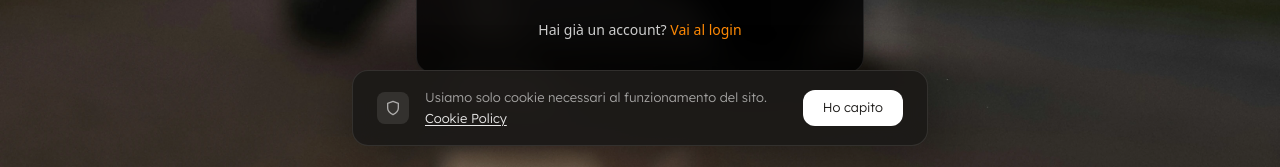
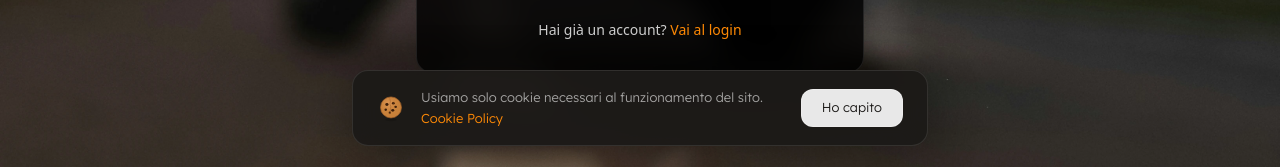
Before and after one commit to Omarone529/ApexGPS_Web, a React (Vite) app: page /register in a window 1280 px wide. Shown: the part 630-797 px from the top of the page. Built offline with nearby package versions, Linux system fonts and the light colour scheme; no server answers.

Commit message:
refactor: update cookie banner

```diff
--- a/src/components/CookieBanner.jsx
+++ b/src/components/CookieBanner.jsx
@@ -5,89 +5,163 @@ const lexend = { fontFamily: "'Lexend', sans-serif" };
 
 export default function CookieBanner() {
     const [visible, setVisible] = useState(false);
-    const [animating, setAnimating] = useState(false);
+    const [animateIn, setAnimateIn] = useState(false);
 
     useEffect(() => {
         const accepted = localStorage.getItem('apexgps_cookies_accepted');
         if (!accepted) {
             const t = setTimeout(() => {
                 setVisible(true);
-                requestAnimationFrame(() => requestAnimationFrame(() => setAnimating(true)));
+                // Forza un frame prima di attivare la transizione
+                requestAnimationFrame(() => {
+                    requestAnimationFrame(() => setAnimateIn(true));
+                });
             }, 800);
             return () => clearTimeout(t);
         }
     }, []);
 
     const handleAccept = () => {
-        setAnimating(false);
-        setTimeout(() => {
         localStorage.setItem('apexgps_cookies_accepted', 'true');
         setVisible(false);
-        }, 350);
     };
 
     if (!visible) return null;
 
     return (
-        <>
-            <style>{`
-                @keyframes cookie-up {
-                    from { transform: translateY(100%); opacity: 0; }
-                    to   { transform: translateY(0);    opacity: 1; }
-                }
-                @keyframes cookie-down {
-                    from { transform: translateY(0);    opacity: 1; }
-                    to   { transform: translateY(100%); opacity: 0; }
-                }
-                .cookie-enter { animation: cookie-up 0.4s cubic-bezier(0.34, 1.2, 0.64, 1) forwards; }
-                .cookie-exit  { animation: cookie-down 0.35s cubic-bezier(0.4, 0, 1, 1) forwards; }
-            `}</style>
-
         <div
             className="fixed bottom-0 left-0 right-0 z-50 px-4 pb-5 sm:px-8 sm:pb-6"
             role="region"
             aria-label="Informativa cookie"
         >
             <div
-                    className={`mx-auto max-w-xl bg-[#1C1A18]/95 backdrop-blur-md rounded-2xl
-                               px-6 py-4 flex flex-col sm:flex-row items-start sm:items-center gap-4
-                               border border-white/10 shadow-[0_8px_48px_rgba(0,0,0,0.35)]
-                               ${animating ? 'cookie-enter' : 'cookie-exit'}`}
+                className={[
+                    'mx-auto max-w-xl bg-[#1C1A18]/95 backdrop-blur-md rounded-2xl',
+                    'px-6 py-4 flex flex-col sm:flex-row items-start sm:items-center gap-4',
+                    'border border-white/10 shadow-[0_8px_48px_rgba(0,0,0,0.35)]',
+                    'transition-all duration-500 ease-out',
+                    animateIn ? 'opacity-100 translate-y-0' : 'opacity-0 translate-y-4',
+                ].join(' ')}
                 style={lexend}
             >
-                    <div className="flex-shrink-0 w-8 h-8 rounded-lg bg-white/10 flex items-center justify-center">
+                {/* Icona */}
+                <div className="flex-shrink-0 flex items-center justify-center">
                     <svg
-                            width="16"
-                            height="16"
-                            viewBox="0 0 24 24"
+                        width="28"
+                        height="28"
+                        viewBox="0 0 48 48"
                         fill="none"
-                            stroke="rgba(255,255,255,0.6)"
-                            strokeWidth="2"
+                        xmlns="http://www.w3.org/2000/svg"
+                    >
+                        {/* Ombra */}
+                        <ellipse cx="24" cy="44" rx="10" ry="2.5" fill="black" opacity="0.15" />
+                        {/* Base biscotto */}
+                        <circle cx="24" cy="23" r="18" fill="#C8813A" />
+                        {/* Luce superiore — effetto croccante */}
+                        <circle cx="24" cy="23" r="18" fill="url(#cookieLight)" />
+                        {/* Bordo dorato */}
+                        <circle
+                            cx="24"
+                            cy="23"
+                            r="18"
+                            fill="none"
+                            stroke="#A0612A"
+                            strokeWidth="1.2"
+                        />
+                        {/* Texture superficie */}
+                        <circle
+                            cx="24"
+                            cy="23"
+                            r="15"
+                            fill="none"
+                            stroke="#B8712A"
+                            strokeWidth="0.4"
+                            strokeDasharray="2 3"
+                            opacity="0.4"
+                        />
+                        {/* Gocce cioccolato */}
+                        <ellipse cx="17" cy="18" rx="2.8" ry="2.4" fill="#3D1F0A" />
+                        <ellipse
+                            cx="17"
+                            cy="18"
+                            rx="1.2"
+                            ry="0.8"
+                            fill="#5C3010"
+                            transform="translate(-0.5 -0.8)"
+                            opacity="0.5"
+                        />
+                        <ellipse cx="28" cy="16" rx="2.4" ry="2.2" fill="#3D1F0A" />
+                        <ellipse
+                            cx="28"
+                            cy="16"
+                            rx="1"
+                            ry="0.7"
+                            fill="#5C3010"
+                            transform="translate(-0.4 -0.7)"
+                            opacity="0.5"
+                        />
+                        <ellipse cx="15" cy="27" rx="2.2" ry="2" fill="#3D1F0A" />
+                        <ellipse cx="27" cy="28" rx="2.6" ry="2.4" fill="#3D1F0A" />
+                        <ellipse
+                            cx="27"
+                            cy="28"
+                            rx="1.1"
+                            ry="0.8"
+                            fill="#5C3010"
+                            transform="translate(-0.4 -0.8)"
+                            opacity="0.5"
+                        />
+                        <ellipse cx="22" cy="32" rx="2" ry="1.8" fill="#3D1F0A" />
+                        <ellipse cx="32" cy="22" rx="2.2" ry="2" fill="#3D1F0A" />
+                        {/* Crepa principale */}
+                        <path
+                            d="M22 8 Q24 13 22 17 Q25 21 23 27 Q24 30 22 34"
+                            stroke="#A0612A"
+                            strokeWidth="1.2"
                             strokeLinecap="round"
-                            strokeLinejoin="round"
-                        >
-                            <path d="M12 22s8-4 8-10V5l-8-3-8 3v7c0 6 8 10 8 10z" />
+                            fill="none"
+                            opacity="0.7"
+                        />
+                        {/* Crepa secondaria */}
+                        <path
+                            d="M29 12 Q27 15 28 18"
+                            stroke="#A0612A"
+                            strokeWidth="0.8"
+                            strokeLinecap="round"
+                            fill="none"
+                            opacity="0.5"
+                        />
+                        <defs>
+                            <radialGradient id="cookieLight" cx="38%" cy="32%" r="55%">
+                                <stop offset="0%" stopColor="#E8A060" stopOpacity="0.7" />
+                                <stop offset="100%" stopColor="#C8813A" stopOpacity="0" />
+                            </radialGradient>
+                        </defs>
                     </svg>
                 </div>
+
+                {/* Testo */}
                 <p className="flex-1 text-[13px] text-white/60 leading-relaxed font-light">
-                        Usiamo solo cookie necessari al funzionamento del sito.{' '}
+                    Usiamo solo cookie necessari al funzionamento del sito.
+                    <br />
                     <Link
                         to="/cookies"
-                            className="text-white/90 hover:text-white underline underline-offset-2 transition-colors"
+                        className="text-orange-400 hover:text-orange-300 transition-colors"
                     >
                         Cookie Policy
                     </Link>
                 </p>
+
+                {/* Bottone */}
                 <button
                     onClick={handleAccept}
                     className="flex-shrink-0 px-5 py-2 rounded-xl text-[13px] font-medium
-                                   bg-white text-[#1C1A18] hover:bg-orange-500 hover:text-white
-                                   transition-colors duration-200 active:scale-[0.98] whitespace-nowrap"
+                               bg-white/90 text-[#1C1A18] hover:bg-orange-500 hover:text-white
+                               border border-white/20 transition-colors duration-200 active:scale-[0.98] whitespace-nowrap"
                 >
                     Ho capito
                 </button>
             </div>
         </div>
-        </>
     );
 }
```
Lines whose indentation alone changed are shown as unchanged.
